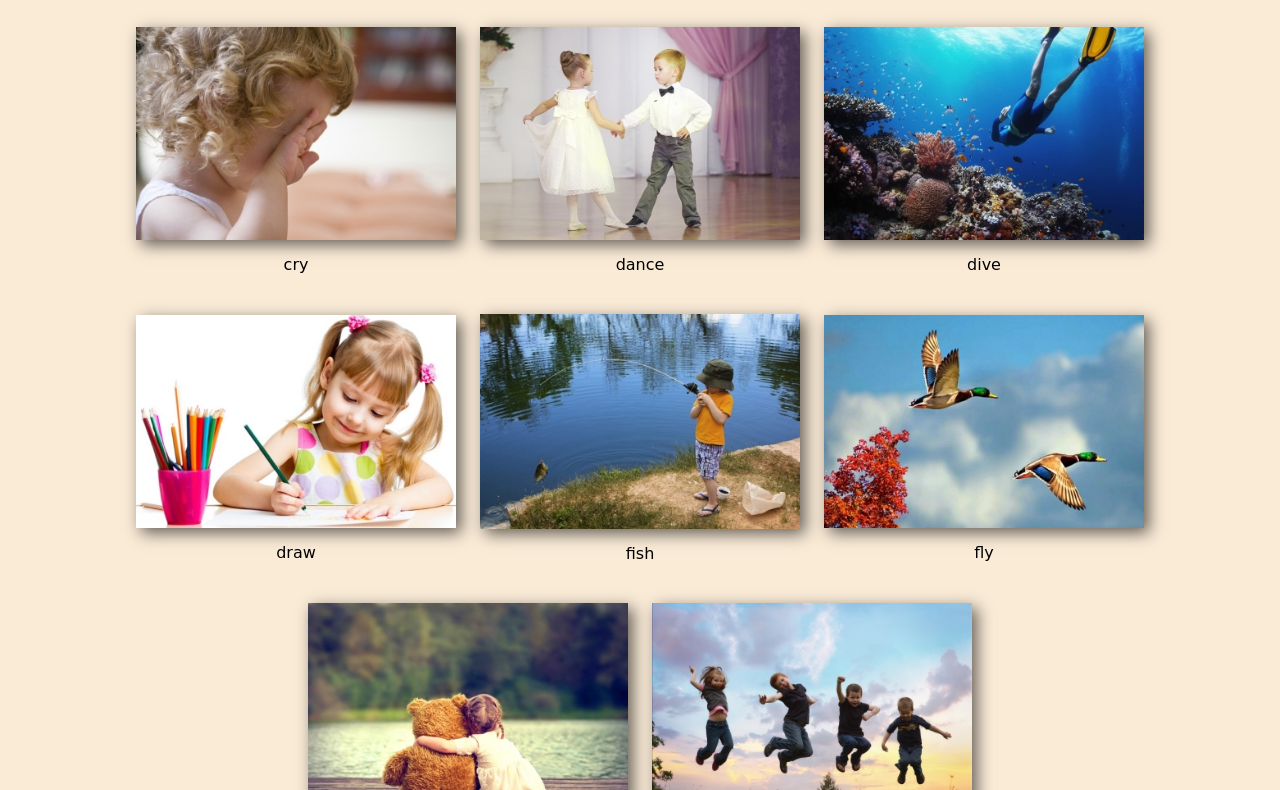
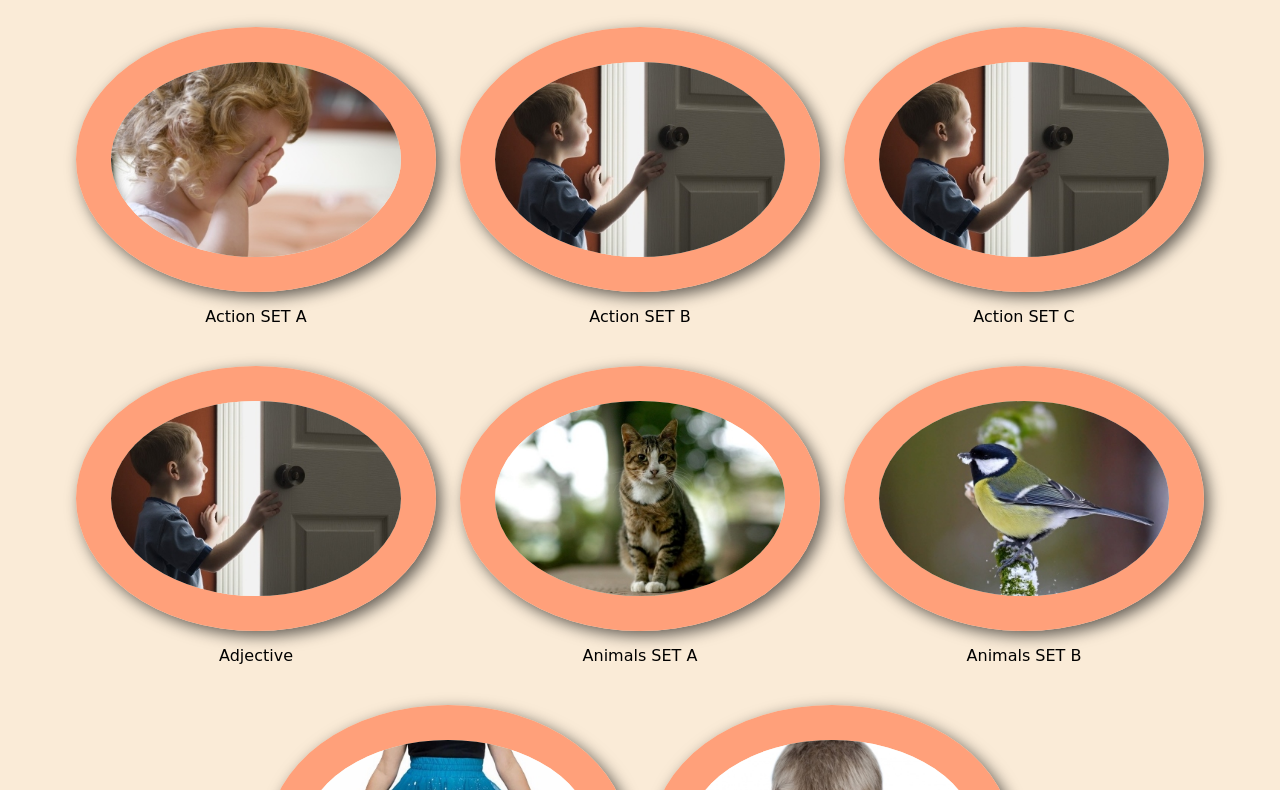
Before and after one commit to DaryaYa/english-for-kids, a website built with webpack: page index.html in a window 1280 px wide. Shown: the part 155-945 px from the top of the page. Built offline with nearby package versions, Linux system fonts and the light colour scheme.

Commit message:
emerg save

```diff
--- a/src/js/cards.js
+++ b/src/js/cards.js
@@ -1,305 +1,404 @@
-const cards = [
-  ['Action SET A', 'Action SET B', 'Animals SET A', 'Animals SET b', 'Clothes', 'Emotions'],
+/* eslint-disable import/prefer-default-export */
+export const cards = [
+  ['Action SET A', 'Action SET B', 'Action SET C', 'Adjective', 'Animals SET A', 'Animals SET B', 'Clothes', 'Emotions'],
   [
     {
       word: 'cry',
       translation: 'плакать',
-      image: 'img/cry.jpg',
-      audioSrc: 'audio/cry.mp3'
+      image: 'src/assets/img/cry.jpg',
+      audioSrc: 'src/assets/audio/cry.mp3',
     },
     {
       word: 'dance',
       translation: 'танцевать',
-      image: 'img/dance.jpg',
-      audioSrc: 'audio/dance.mp3'
+      image: 'src/assets/img/dance.jpg',
+      audioSrc: 'src/assets/audio/dance.mp3',
     },
     {
       word: 'dive',
       translation: 'нырять',
-      image: 'img/dive.jpg',
-      audioSrc: 'audio/dive.mp3'
+      image: 'src/assets/img/dive.jpg',
+      audioSrc: 'src/assets/audio/dive.mp3',
     },
     {
       word: 'draw',
       translation: 'рисовать',
-      image: 'img/draw.jpg',
-      audioSrc: 'audio/draw.mp3'
+      image: 'src/assets/img/draw.jpg',
+      audioSrc: 'src/assets/audio/draw.mp3',
     },
     {
       word: 'fish',
       translation: 'ловить рыбу',
-      image: 'img/fish.jpg',
-      audioSrc: 'audio/fish.mp3'
+      image: 'src/assets/img/fish.jpg',
+      audioSrc: 'src/assets/audio/fish.mp3',
     },
     {
       word: 'fly',
       translation: 'летать',
-      image: 'img/fly.jpg',
-      audioSrc: 'audio/fly.mp3'
+      image: 'src/assets/img/fly.jpg',
+      audioSrc: 'src/assets/audio/fly.mp3',
     },
     {
       word: 'hug',
       translation: 'обнимать',
-      image: 'img/hug.jpg',
-      audioSrc: 'audio/hug.mp3'
+      image: 'src/assets/img/hug.jpg',
+      audioSrc: 'src/assets/audio/hug.mp3',
     },
     {
       word: 'jump',
       translation: 'прыгать',
-      image: 'img/jump.jpg',
-      audioSrc: 'audio/jump.mp3'
-    }
+      image: 'src/assets/img/jump.jpg',
+      audioSrc: 'src/assets/audio/jump.mp3',
+    },
   ],
   [
     {
       word: 'open',
       translation: 'открывать',
-      image: 'img/open.jpg',
-      audioSrc: 'audio/open.mp3'
+      image: 'src/assets/img/open.jpg',
+      audioSrc: 'src/assets/audio/open.mp3',
     },
     {
       word: 'play',
       translation: 'играть',
-      image: 'img/play.jpg',
-      audioSrc: 'audio/play.mp3'
+      image: 'src/assets/img/play.jpg',
+      audioSrc: 'src/assets/audio/play.mp3',
     },
     {
       word: 'point',
       translation: 'указывать',
-      image: 'img/point.jpg',
-      audioSrc: 'audio/point.mp3'
+      image: 'src/assets/img/point.jpg',
+      audioSrc: 'src/assets/audio/point.mp3',
     },
     {
       word: 'ride',
       translation: 'ездить',
-      image: 'img/ride.jpg',
-      audioSrc: 'audio/ride.mp3'
+      image: 'src/assets/img/ride.jpg',
+      audioSrc: 'src/assets/audio/ride.mp3',
     },
     {
       word: 'run',
       translation: 'бегать',
-      image: 'img/run.jpg',
-      audioSrc: 'audio/run.mp3'
+      image: 'src/assets/img/run.jpg',
+      audioSrc: 'src/assets/audio/run.mp3',
     },
     {
       word: 'sing',
       translation: 'петь',
-      image: 'img/sing.jpg',
-      audioSrc: 'audio/sing.mp3'
+      image: 'src/assets/img/sing.jpg',
+      audioSrc: 'src/assets/audio/sing.mp3',
     },
     {
       word: 'skip',
       translation: 'пропускать, прыгать',
-      image: 'img/skip.jpg',
-      audioSrc: 'audio/skip.mp3'
+      image: 'src/assets/img/skip.jpg',
+      audioSrc: 'src/assets/audio/skip.mp3',
     },
     {
       word: 'swim',
       translation: 'плавать',
-      image: 'img/swim.jpg',
-      audioSrc: 'audio/swim.mp3'
-    }
+      image: 'src/assets/img/swim.jpg',
+      audioSrc: 'src/assets/audio/swim.mp3',
+    },
+  ],
+  [
+    {
+      word: 'open',
+      translation: 'открывать',
+      image: 'src/assets/img/open.jpg',
+      audioSrc: 'src/assets/audio/open.mp3',
+    },
+    {
+      word: 'play',
+      translation: 'играть',
+      image: 'src/assets/img/play.jpg',
+      audioSrc: 'src/assets/audio/play.mp3',
+    },
+    {
+      word: 'point',
+      translation: 'указывать',
+      image: 'src/assets/img/point.jpg',
+      audioSrc: 'src/assets/audio/point.mp3',
+    },
+    {
+      word: 'ride',
+      translation: 'ездить',
+      image: 'src/assets/img/ride.jpg',
+      audioSrc: 'src/assets/audio/ride.mp3',
+    },
+    {
+      word: 'run',
+      translation: 'бегать',
+      image: 'src/assets/img/run.jpg',
+      audioSrc: 'src/assets/audio/run.mp3',
+    },
+    {
+      word: 'sing',
+      translation: 'петь',
+      image: 'src/assets/img/sing.jpg',
+      audioSrc: 'src/assets/audio/sing.mp3',
+    },
+    {
+      word: 'skip',
+      translation: 'пропускать, прыгать',
+      image: 'src/assets/img/skip.jpg',
+      audioSrc: 'src/assets/audio/skip.mp3',
+    },
+    {
+      word: 'swim',
+      translation: 'плавать',
+      image: 'src/assets/img/swim.jpg',
+      audioSrc: 'src/assets/audio/swim.mp3',
+    },
+  ],
+  [
+    {
+      word: 'open',
+      translation: 'открывать',
+      image: 'src/assets/img/open.jpg',
+      audioSrc: 'src/assets/audio/open.mp3',
+    },
+    {
+      word: 'play',
+      translation: 'играть',
+      image: 'src/assets/img/play.jpg',
+      audioSrc: 'src/assets/audio/play.mp3',
+    },
+    {
+      word: 'point',
+      translation: 'указывать',
+      image: 'src/assets/img/point.jpg',
+      audioSrc: 'src/assets/audio/point.mp3',
+    },
+    {
+      word: 'ride',
+      translation: 'ездить',
+      image: 'src/assets/img/ride.jpg',
+      audioSrc: 'src/assets/audio/ride.mp3',
+    },
+    {
+      word: 'run',
+      translation: 'бегать',
+      image: 'src/assets/img/run.jpg',
+      audioSrc: 'src/assets/audio/run.mp3',
+    },
+    {
+      word: 'sing',
+      translation: 'петь',
+      image: 'src/assets/img/sing.jpg',
+      audioSrc: 'src/assets/audio/sing.mp3',
+    },
+    {
+      word: 'skip',
+      translation: 'пропускать, прыгать',
+      image: 'src/assets/img/skip.jpg',
+      audioSrc: 'src/assets/audio/skip.mp3',
+    },
+    {
+      word: 'swim',
+      translation: 'плавать',
+      image: 'src/assets/img/swim.jpg',
+      audioSrc: 'src/assets/audio/swim.mp3',
+    },
   ],
   [
     {
       word: 'cat',
       translation: 'кот',
-      image: 'img/cat.jpg',
-      audioSrc: 'audio/cat.mp3'
+      image: 'src/assets/img/cat.jpg',
+      audioSrc: 'src/assets/src/assets/audio/cat.mp3',
     },
     {
       word: 'chick',
       translation: 'цыплёнок',
-      image: 'img/chick.jpg',
-      audioSrc: 'audio/chick.mp3'
+      image: 'src/assets/src/assets/img/chick.jpg',
+      audioSrc: 'src/assets/src/assets/audio/chick.mp3',
     },
     {
       word: 'chicken',
       translation: 'курица',
-      image: 'img/chicken.jpg',
-      audioSrc: 'audio/chicken.mp3'
+      image: 'src/assets/src/assets/img/chicken.jpg',
+      audioSrc: 'src/assets/src/assets/audio/chicken.mp3',
     },
     {
       word: 'dog',
       translation: 'собака',
-      image: 'img/dog.jpg',
-      audioSrc: 'audio/dog.mp3'
+      image: 'src/assets/src/assets/img/dog.jpg',
+      audioSrc: 'src/assets/src/assets/audio/dog.mp3',
     },
     {
       word: 'horse',
       translation: 'лошадь',
-      image: 'img/horse.jpg',
-      audioSrc: 'audio/horse.mp3'
+      image: 'src/assets/img/horse.jpg',
+      audioSrc: 'src/assets/audio/horse.mp3',
     },
     {
       word: 'pig',
       translation: 'свинья',
-      image: 'img/pig.jpg',
-      audioSrc: 'audio/pig.mp3'
+      image: 'src/assets/img/pig.jpg',
+      audioSrc: 'src/assets/audio/pig.mp3',
     },
     {
       word: 'rabbit',
       translation: 'кролик',
-      image: 'img/rabbit.jpg',
-      audioSrc: 'audio/rabbit.mp3'
+      image: 'src/assets/img/rabbit.jpg',
+      audioSrc: 'src/assets/audio/rabbit.mp3',
     },
     {
       word: 'sheep',
       translation: 'овца',
-      image: 'img/sheep.jpg',
-      audioSrc: 'audio/sheep.mp3'
-    }
+      image: 'src/assets/img/sheep.jpg',
+      audioSrc: 'src/assets/audio/sheep.mp3',
+    },
   ],
   [
     {
       word: 'bird',
       translation: 'птица',
-      image: 'img/bird.jpg',
-      audioSrc: 'audio/bird.mp3'
+      image: 'src/assets/img/bird.jpg',
+      audioSrc: 'src/assets/audio/bird.mp3',
     },
     {
       word: 'fish',
       translation: 'рыба',
-      image: 'img/fish1.jpg',
-      audioSrc: 'audio/fish.mp3'
+      image: 'src/assets/img/fish1.jpg',
+      audioSrc: 'src/assets/audio/fish.mp3',
     },
     {
       word: 'frog',
       translation: 'жаба',
-      image: 'img/frog.jpg',
-      audioSrc: 'audio/frog.mp3'
+      image: 'src/assets/img/frog.jpg',
+      audioSrc: 'src/assets/audio/frog.mp3',
     },
     {
       word: 'giraffe',
       translation: 'жирафа',
-      image: 'img/giraffe.jpg',
-      audioSrc: 'audio/giraffe.mp3'
+      image: 'src/assets/img/giraffe.jpg',
+      audioSrc: 'src/assets/audio/giraffe.mp3',
     },
     {
       word: 'lion',
       translation: 'лев',
-      image: 'img/lion.jpg',
-      audioSrc: 'audio/lion.mp3'
+      image: 'src/assets/img/lion.jpg',
+      audioSrc: 'src/assets/audio/lion.mp3',
     },
     {
       word: 'mouse',
       translation: 'мышь',
-      image: 'img/mouse.jpg',
-      audioSrc: 'audio/mouse.mp3'
+      image: 'src/assets/img/mouse.jpg',
+      audioSrc: 'src/assets/audio/mouse.mp3',
     },
     {
       word: 'turtle',
       translation: 'черепаха',
-      image: 'img/turtle.jpg',
-      audioSrc: 'audio/turtle.mp3'
+      image: 'src/assets/img/turtle.jpg',
+      audioSrc: 'src/assets/audio/turtle.mp3',
     },
     {
       word: 'dolphin',
       translation: 'дельфин',
-      image: 'img/dolphin.jpg',
-      audioSrc: 'audio/dolphin.mp3'
-    }
+      image: 'src/assets/img/dolphin.jpg',
+      audioSrc: 'src/assets/audio/dolphin.mp3',
+    },
   ],
   [
     {
       word: 'skirt',
       translation: 'юбка',
-      image: 'img/skirt.jpg',
-      audioSrc: 'audio/skirt.mp3'
+      image: 'src/assets/img/skirt.jpg',
+      audioSrc: 'src/assets/audio/skirt.mp3',
     },
     {
       word: 'pants',
       translation: 'брюки',
-      image: 'img/pants.jpg',
-      audioSrc: 'audio/pants.mp3'
+      image: 'src/assets/img/pants.jpg',
+      audioSrc: 'src/assets/audio/pants.mp3',
     },
     {
       word: 'blouse',
       translation: 'блузка',
-      image: 'img/blouse.jpg',
-      audioSrc: 'audio/blouse.mp3'
+      image: 'src/assets/img/blouse.jpg',
+      audioSrc: 'src/assets/audio/blouse.mp3',
     },
     {
       word: 'dress',
       translation: 'платье',
-      image: 'img/dress.jpg',
-      audioSrc: 'audio/dress.mp3'
+      image: 'src/assets/img/dress.jpg',
+      audioSrc: 'src/assets/audio/dress.mp3',
     },
     {
       word: 'boot',
       translation: 'ботинок',
-      image: 'img/boot.jpg',
-      audioSrc: 'audio/boot.mp3'
+      image: 'src/assets/img/boot.jpg',
+      audioSrc: 'src/assets/audio/boot.mp3',
     },
     {
       word: 'shirt',
       translation: 'рубашка',
-      image: 'img/shirt.jpg',
-      audioSrc: 'audio/shirt.mp3'
+      image: 'src/assets/img/shirt.jpg',
+      audioSrc: 'src/assets/audio/shirt.mp3',
     },
     {
       word: 'coat',
       translation: 'пальто',
-      image: 'img/coat.jpg',
-      audioSrc: 'audio/coat.mp3'
+      image: 'src/assets/img/coat.jpg',
+      audioSrc: 'src/assets/audio/coat.mp3',
     },
     {
       word: 'shoe',
       translation: 'туфли',
-      image: 'img/shoe.jpg',
-      audioSrc: 'audio/shoe.mp3'
-    }
+      image: 'src/assets/img/shoe.jpg',
+      audioSrc: 'src/assets/audio/shoe.mp3',
+    },
   ],
   [
     {
       word: 'sad',
       translation: 'грустный',
-      image: 'img/sad.jpg',
-      audioSrc: 'audio/sad.mp3'
+      image: 'src/assets/img/sad.jpg',
+      audioSrc: 'src/assets/audio/sad.mp3',
     },
     {
       word: 'angry',
       translation: 'сердитый',
-      image: 'img/angry.jpg',
-      audioSrc: 'audio/angry.mp3'
+      image: 'src/assets/img/angry.jpg',
+      audioSrc: 'src/assets/audio/angry.mp3',
     },
     {
       word: 'happy',
       translation: 'счастливый',
-      image: 'img/happy.jpg',
-      audioSrc: 'audio/happy.mp3'
+      image: 'src/assets/img/happy.jpg',
+      audioSrc: 'src/assets/audio/happy.mp3',
     },
     {
       word: 'tired',
       translation: 'уставший',
-      image: 'img/tired.jpg',
-      audioSrc: 'audio/tired.mp3'
+      image: 'src/assets/img/tired.jpg',
+      audioSrc: 'src/assets/audio/tired.mp3',
     },
     {
       word: 'surprised',
       translation: 'удивлённый',
-      image: 'img/surprised.jpg',
-      audioSrc: 'audio/surprised.mp3'
+      image: 'src/assets/img/surprised.jpg',
+      audioSrc: 'src/assets/audio/surprised.mp3',
     },
     {
       word: 'scared',
       translation: 'испуганный',
-      image: 'img/scared.jpg',
-      audioSrc: 'audio/scared.mp3'
+      image: 'src/assets/img/scared.jpg',
+      audioSrc: 'src/assets/audio/scared.mp3',
     },
     {
       word: 'smile',
       translation: 'улыбка',
-      image: 'img/smile.jpg',
-      audioSrc: 'audio/smile.mp3'
+      image: 'src/assets/img/smile.jpg',
+      audioSrc: 'src/assets/audio/smile.mp3',
     },
     {
       word: 'laugh',
       translation: 'смех',
-      image: 'img/laugh.jpg',
-      audioSrc: 'audio/laugh.mp3'
-    }
-  ]
-]
-
-export default cards;
+      image: 'src/assets/img/laugh.jpg',
+      audioSrc: 'src/assets/audio/laugh.mp3',
+    },
+  ],
+];
--- a/src/js/category.js
+++ b/src/js/category.js
@@ -1,52 +1,51 @@
-const category = [
+/* eslint-disable import/prefer-default-export */
+export const category = [
   {
     word: 'cry',
     translation: 'плакать',
-    image: '../assets/img/cry.jpg',
-    audioSrc: '../assets/audio/cry.mp3',
+    image: 'src/assets/img/cry.jpg',
+    audioSrc: 'src/assets/audio/cry.mp3',
   },
   {
     word: 'dance',
     translation: 'танцевать',
-    image: 'img/dance.jpg',
-    audioSrc: 'audio/dance.mp3',
+    image: 'src/assets/img/dance.jpg',
+    audioSrc: 'src/assets/audio/dance.mp3',
   },
   {
     word: 'dive',
     translation: 'нырять',
-    image: 'img/dive.jpg',
-    audioSrc: 'audio/dive.mp3',
+    image: 'src/assets/img/dive.jpg',
+    audioSrc: 'src/assets/audio/dive.mp3',
   },
   {
     word: 'draw',
     translation: 'рисовать',
-    image: 'img/draw.jpg',
-    audioSrc: 'audio/draw.mp3',
+    image: 'src/assets/img/draw.jpg',
+    audioSrc: 'src/assets/audio/draw.mp3',
   },
   {
     word: 'fish',
     translation: 'ловить рыбу',
-    image: 'img/fish.jpg',
-    audioSrc: 'audio/fish.mp3',
+    image: 'src/assets/img/fish.jpg',
+    audioSrc: 'src/assets/audio/fish.mp3',
   },
   {
     word: 'fly',
     translation: 'летать',
-    image: 'img/fly.jpg',
-    audioSrc: 'audio/fly.mp3',
+    image: 'src/assets/img/fly.jpg',
+    audioSrc: 'src/assets/audio/fly.mp3',
   },
   {
     word: 'hug',
     translation: 'обнимать',
-    image: 'img/hug.jpg',
-    audioSrc: 'audio/hug.mp3',
+    image: 'src/assets/img/hug.jpg',
+    audioSrc: 'src/assets/audio/hug.mp3',
   },
   {
     word: 'jump',
     translation: 'прыгать',
-    image: 'img/jump.jpg',
-    audioSrc: 'audio/jump.mp3',
+    image: 'src/assets/img/jump.jpg',
+    audioSrc: 'src/assets/audio/jump.mp3',
   },
 ];
-
-module.export = category;
--- a/src/js/common.js
+++ b/src/js/common.js
@@ -29,6 +29,9 @@ switcher.addEventListener('change', () => {
   console.log(switchBar);
   if (checkbox.checked) {
     headerNav.style.background = 'linear-gradient(0deg, rgba(34,193,195,1) 0%, rgba(253,187,45,1) 100%)';
+    document.querySelectorAll('.category-item-img').forEach((el) => {
+      el.style.borderColor = 'lightsalmon';
+    });
     console.log(switcherText.dataset.on);
     switcherText.textContent = switcherText.dataset.on;
     switcherText.style.marginLeft = '-50px';
@@ -38,75 +41,54 @@ switcher.addEventListener('change', () => {
     console.log(switcherText.dataset.off);
     switcherText.textContent = switcherText.dataset.off;
     switcherText.style.marginLeft = '10px';
+    document.querySelectorAll('.category-item-img').forEach((el) => {
+      el.style.borderColor = 'lightseagreen';
+    });
     switchBar = false;
   }
 });
 
 // --------- page1 --------
-// arr == category.js
-const category = [
-  {
-    word: 'cry',
-    translation: 'плакать',
-    image: 'src/assets/img/cry.jpg',
-    audioSrc: 'src/assets/audio/cry.mp3',
-  },
-  {
-    word: 'dance',
-    translation: 'танцевать',
-    image: 'src/assets/img/dance.jpg',
-    audioSrc: 'src/assets/audio/dance.mp3',
-  },
-  {
-    word: 'dive',
-    translation: 'нырять',
-    image: 'src/assets/img/dive.jpg',
-    audioSrc: 'src/assets/audio/dive.mp3',
-  },
-  {
-    word: 'draw',
-    translation: 'рисовать',
-    image: 'src/assets/img/draw.jpg',
-    audioSrc: 'src/assets/audio/draw.mp3',
-  },
-  {
-    word: 'fish',
-    translation: 'ловить рыбу',
-    image: 'src/assets/img/fish.jpg',
-    audioSrc: 'src/assets/audio/fish.mp3',
-  },
-  {
-    word: 'fly',
-    translation: 'летать',
-    image: 'src/assets/img/fly.jpg',
-    audioSrc: 'src/assets/audio/fly.mp3',
-  },
-  {
-    word: 'hug',
-    translation: 'обнимать',
-    image: 'src/assets/img/hug.jpg',
-    audioSrc: 'src/assets/audio/hug.mp3',
-  },
-  {
-    word: 'jump',
-    translation: 'прыгать',
-    image: 'src/assets/img/jump.jpg',
-    audioSrc: 'src/assets/audio/jump.mp3',
-  },
-];
-
-function createTreeDom(container, arr) {
+// arr  ------ cards.js
+//
+function createCategory(container, arr) {
   const wrapper = document.getElementById(`${container}`);
 
   if (!arr.length) return;
 
-  for (let i = 0; i < arr.length; i += 1) {
+  for (let i = 1; i < arr.length; i += 1) {
     const elem = document.createElement('div');
     elem.classList.add('category-item');
-    elem.innerHTML = `<img src='${arr[i].image}' alt='${arr[i].word}'>
-    <p>${arr[i].word}</p>`;
+    elem.dataset.menu = `${i}`;
+    elem.innerHTML = `<img src='${arr[i][0].image}' alt='${arr[i][0].word}' class="category-item-img">
+    <p>${arr[0][i - 1]}</p>`;
 
     wrapper.append(elem);
   }
 }
-createTreeDom('container1', category);
+createCategory('container1', cards);
+
+function createCards(container, arr) {
+  const wrapper = document.getElementById(`${container}`);
+  console.log(event.target);
+  let item = event.target.closest('div');
+  console.log(item);
+
+  // for (let i = 1; i < arr[1].length; i += 1) {
+  //   const elem = document.createElement('div');
+  //   elem.classList.add('category-item');
+  //   elem.classList.add('card');
+  //   elem.data('number', i-1);
+  //   elem.innerHTML = `<img src='${arr[i][0].image}' alt='${arr[i][0].word}' class="category-item-img">
+  //   <p>${arr[0][i - 1]}</p>`;
+
+}
+
+page1.addEventListener('click', (event) => {
+  const { target } = event;
+  if (target.classList.contains('category-item-img')) {
+    // page1.classList.add('hidden');
+    page2.classList.remove('hidden');
+    createCards('container2', cards);
+  }
+});
--- a/src/scss/main.scss
+++ b/src/scss/main.scss
@@ -1,16 +1,16 @@
-
 body {
     font-family: cursive;
     background-color: antiquewhite;
 }
 
 a {
-    text-decoration:none;
-    color:indigo;
+    text-decoration: none;
+    color: indigo;
 
 }
+
 ul {
-    list-style-type:none;
+    list-style-type: none;
 }
 
 h1 {
@@ -27,8 +27,8 @@ h1 {
 
 .header-burger:hover,
 .nav-item:hover {
-    cursor:pointer;
-    color:#114e09;
+    cursor: pointer;
+    color: #114e09;
     transform: scale(1.1);
     font-weight: bold;
 }
@@ -77,22 +77,23 @@ z-index: 5;
 }
 
 .header-nav {
-    display:flex;
-    position:absolute;
+    display: flex;
+    position: absolute;
     font-size: x-large;
-    top:0;
-    height:100vh;
+    top: 0;
+    height: 100vh;
     width: 260px;
     // background: linear-gradient(0deg, rgba(34,193,195,1) 0%, rgba(230,45,253,1) 100%);
-    background: linear-gradient(0deg, rgba(34,193,195,1) 0%, rgba(253,187,45,1) 100%);
-    box-shadow:0 0 40px rgba(0,0,0,0.5);
-    flex-direction:column;
-    justify-content:center;
-    align-items:baseline;
+    background: linear-gradient(0deg, rgba(34, 193, 195, 1) 0%, rgba(253, 187, 45, 1) 100%);
+    box-shadow: 0 0 40px rgba(0, 0, 0, 0.5);
+    flex-direction: column;
+    justify-content: center;
+    align-items: baseline;
     left: -500px;
     // transform: translateX(91%);
     transition: transform 1s;
 }
+
 .move {
     transform: translateX(500px);
 }
@@ -104,7 +105,7 @@ z-index: 5;
 //  switch
 
 .switcher {
-    margin-right: 7%;
+    margin-right: 12%;
 }
 
 .hidden {
@@ -144,11 +145,11 @@ z-index: 5;
     top: 4px;
 }
 
-#switch-checkbox:checked + label {
+#switch-checkbox:checked+label {
     background-color: lightsalmon;
 }
 
-#switch-checkbox:checked + label::before {
+#switch-checkbox:checked+label::before {
     left: 75px;
 }
 
@@ -161,7 +162,7 @@ z-index: 5;
 
 .container {
     display: flex;
-    margin-top: 30px;
+    margin: 30px auto;
     max-width: 1620px;
     flex-wrap: wrap;
     justify-content: center;
@@ -180,8 +181,12 @@ z-index: 5;
 }
 
 .category-item img {
-    width: 320px;
+    width: 360px;
+    height: 265px;
     box-shadow: rgba(0, 0, 0, 0.603) 5px 5px 15px;
+    border: 35px solid lightsalmon;
+    box-sizing: border-box;
+    border-radius: 50%;
 }
 
 .category-item img:hover {
@@ -190,3 +195,7 @@ z-index: 5;
     transition: all 1s;
     cursor: pointer;
 }
+
+.hidden {
+    visibility: hidden;
+}
```
Also changed, not shown: index.html (+1 -1 lines), src/scss/main.css, src/scss/main.min.css. Lines whose indentation alone changed are shown as unchanged.
